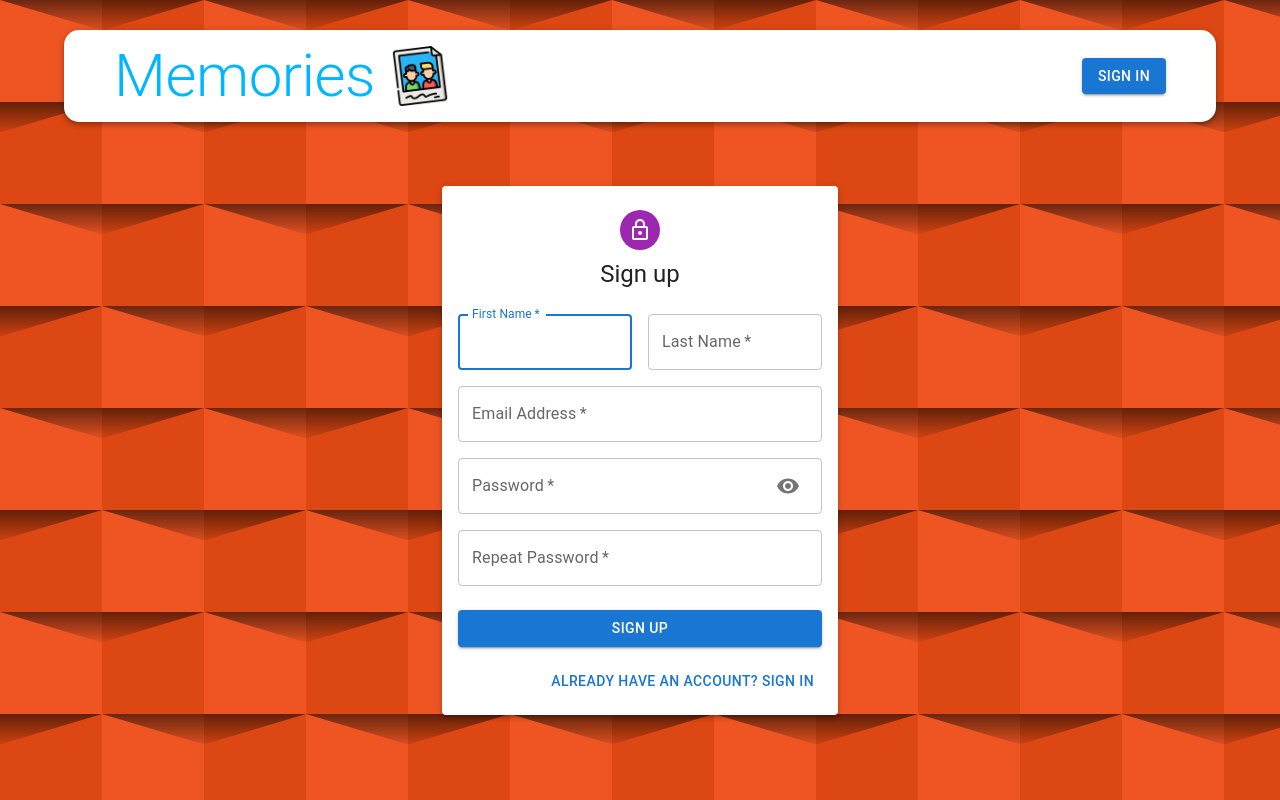
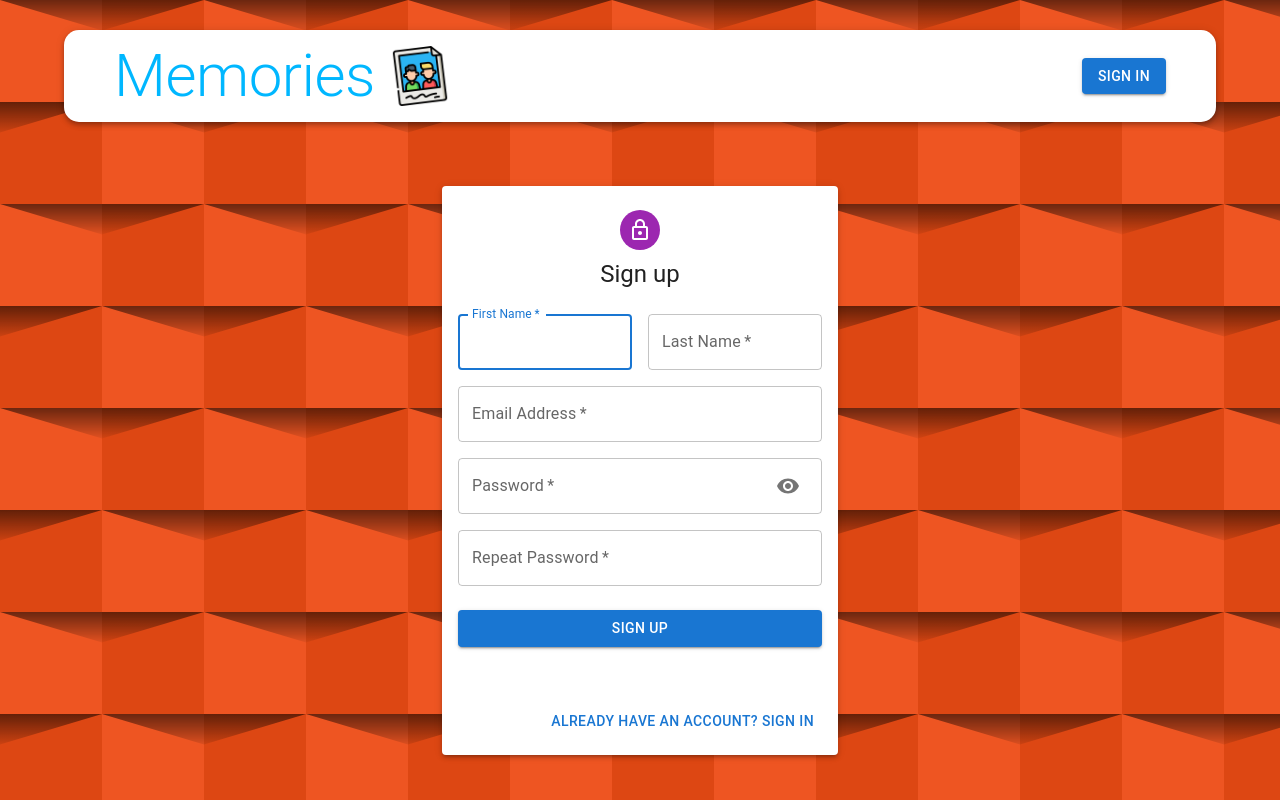
Before and after one commit to AnshPatel-sh/Memories_Project, a React (Create React App) app in the folder client/: page /auth in a window 1280 px wide. Built offline with nearby package versions, Linux system fonts and the light colour scheme.

Commit message:
google auth setup

```diff
--- a/client/package.json
+++ b/client/package.json
@@ -14,6 +14,7 @@
     "@testing-library/react": "^13.4.0",
     "@testing-library/user-event": "^13.5.0",
     "axios": "^1.7.2",
+    "jwt-decode": "^4.0.0",
     "react": "^18.3.1",
     "react-dom": "^18.3.1",
     "react-file-base64": "^1.0.3",
--- a/client/src/Components/Auth/Auth.js
+++ b/client/src/Components/Auth/Auth.js
@@ -1,13 +1,8 @@
 import React, { useState } from "react";
-import {
-  Avatar,
-  Button,
-  Grid,
-  Typography,
-  Container,
-} from "@mui/material";
 import { GoogleLogin } from "@react-oauth/google";
+import { Button, Grid, Typography, Container } from "@mui/material";
 import LockOutlinedIcon from "@mui/icons-material/LockOutlined";
+import { Icon } from "./icon";
 
 import { Input } from "./Input";
 import {
@@ -17,15 +12,7 @@ import {
   SubmitButton,
   GoogleButton,
 } from "./styles";
-
-const initialState = {
-  firstName: "",
-  lastName: "",
-  email: "",
-  password: "",
-  confirmPassword: "",
-};
-
+import jwt_decode from "jwt-decode"
 export function Auth() {
   const [isSignup, setIsSignup] = useState(true);
 
@@ -35,16 +22,27 @@ export function Auth() {
 
   const handleSubmit = (e) => {};
 
-  const googleSuccess = async (credentialResponse) => {};
+  const googleSuccess = async (res) => {
+    const clientId = res?.clientId;
+    const credential = res?.credential;
+    try {
+      console.log(res)
+      console.log(clientId)
+      console.log(credential)
+    } catch (error) {}
+  };
 
-  const googleError = () => {};
+  const googleError = (error) => {
+    console.log(`Something went wrong.. Please try again.`);
+    console.log(error);
+  };
 
-  const handleChange = (e) =>{};
-  const switchMode = ()=>{
-    return setIsSignup((previousValue)=>{
-        return (!previousValue)
-    })
-  }
+  const handleChange = (e) => {};
+  const switchMode = () => {
+    return setIsSignup((previousValue) => {
+      return !previousValue;
+    });
+  };
 
   return (
     <Container component="main" maxWidth="xs">
@@ -104,9 +102,32 @@ export function Auth() {
           >
             {isSignup ? "Sign Up" : "Sign In"}
           </SubmitButton>
-          {/* <GoogleButton>
-            <GoogleLogin onSuccess={googleSuccess} onError={googleError} />
-          </GoogleButton> */}
+          <GoogleLogin
+            cookiePolicy="single_host_origin"
+            onSuccess={googleSuccess}
+            onError={googleError}
+            render={(renderProps) => (
+              <GoogleButton
+                color="primary"
+                fullWidth
+                onClick={renderProps.onClick}
+                disabled={renderProps.disabled}
+                startIcon={<Icon />}
+                variant="contained"
+              >
+                SignIn with Google
+              </GoogleButton>
+            )}
+          />
+
+          {/* <GoogleOAuthProvider clientId="347916383681-ihj0j3t3jttm1a813mbjii5of488fuqp.apps.googleusercontent.com">
+            <GoogleLogin
+              onSuccess={googleSuccess}
+              onError={googleError}
+              useOneTap
+            />
+          </GoogleOAuthProvider> */}
+
           <Grid container justifyContent="flex-end">
             <Grid item>
               <Button onClick={switchMode}>
--- a/client/src/Components/Auth/icon.js
+++ b/client/src/Components/Auth/icon.js
@@ -1,6 +1,6 @@
 import React from "react";
 
-export const icon = () => (
+export const Icon = () => (
   <svg style={{ width: "20px", height: "20px" }} viewBox="0 0 24 24">
     <path
       fill="currentColor"
--- a/client/src/Components/Auth/styles.js
+++ b/client/src/Components/Auth/styles.js
@@ -23,6 +23,7 @@ export const SubmitButton = styled(Button)(({ theme }) => ({
   margin: theme.spacing(3, 0, 2),
 }));
 
-export const GoogleButton = styled("div")(({ theme }) => ({
+export const GoogleButton = styled(Button)(({ theme }) => ({
   marginBottom: theme.spacing(2),
+  width: "100% !important",
 }));
--- a/client/src/index.js
+++ b/client/src/index.js
@@ -1,13 +1,16 @@
-import React from "react"
-import ReactDOM from "react-dom/client"
-import { App } from "./App"
-import {Provider} from "react-redux"
-import { store } from "./redux/store"
-import "./index.css"
+import React from "react";
+import ReactDOM from "react-dom/client";
+import { App } from "./App";
+import { Provider } from "react-redux";
+import { store } from "./redux/store";
+import "./index.css";
+import { GoogleOAuthProvider } from "@react-oauth/google";
 const root = ReactDOM.createRoot(document.getElementById("root"));
 
 root.render(
   <Provider store={store}>
-    <App />
+    <GoogleOAuthProvider clientId="347916383681-ihj0j3t3jttm1a813mbjii5of488fuqp.apps.googleusercontent.com">
+      <App />
+    </GoogleOAuthProvider>
   </Provider>
 );
```
Also changed, not shown: 1 other file (tests, documents, lock files or other folders).
